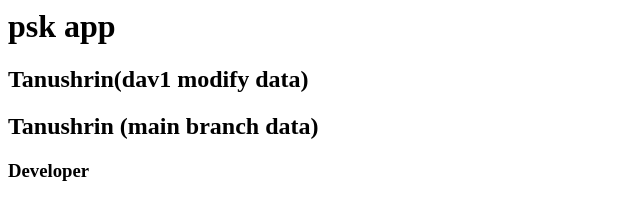
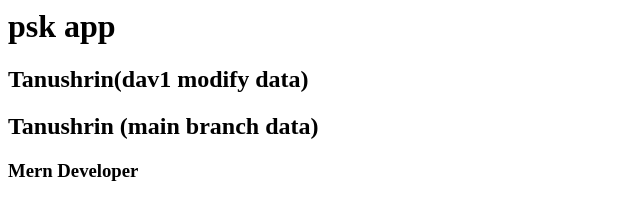
Before and after one commit to tanushripsk/pskappProject, a plain HTML site: page index.html in a window 1280 px wide. Shown: the full height of the page, 0-640 px from the left. Drawn offline with Linux system fonts and the light colour scheme.

Commit message:
Mern developer is h3

```diff
--- a/index.html
+++ b/index.html
@@ -1,4 +1,4 @@
 <h1>psk app</h1>
 <h2>Tanushrin(dav1 modify data)</h2>
 <h2>Tanushrin (main branch data)</h2>
-<h3>Developer</h3>
+<h3>Mern Developer</h3>
```
